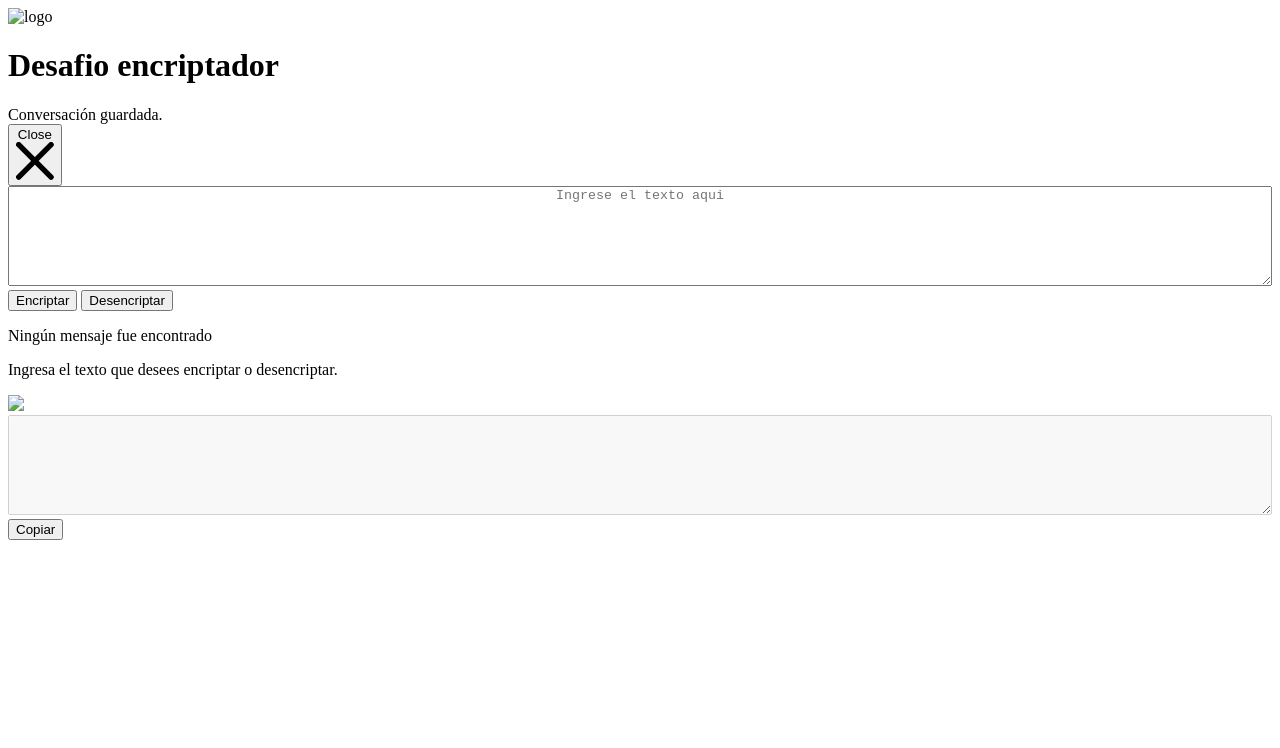
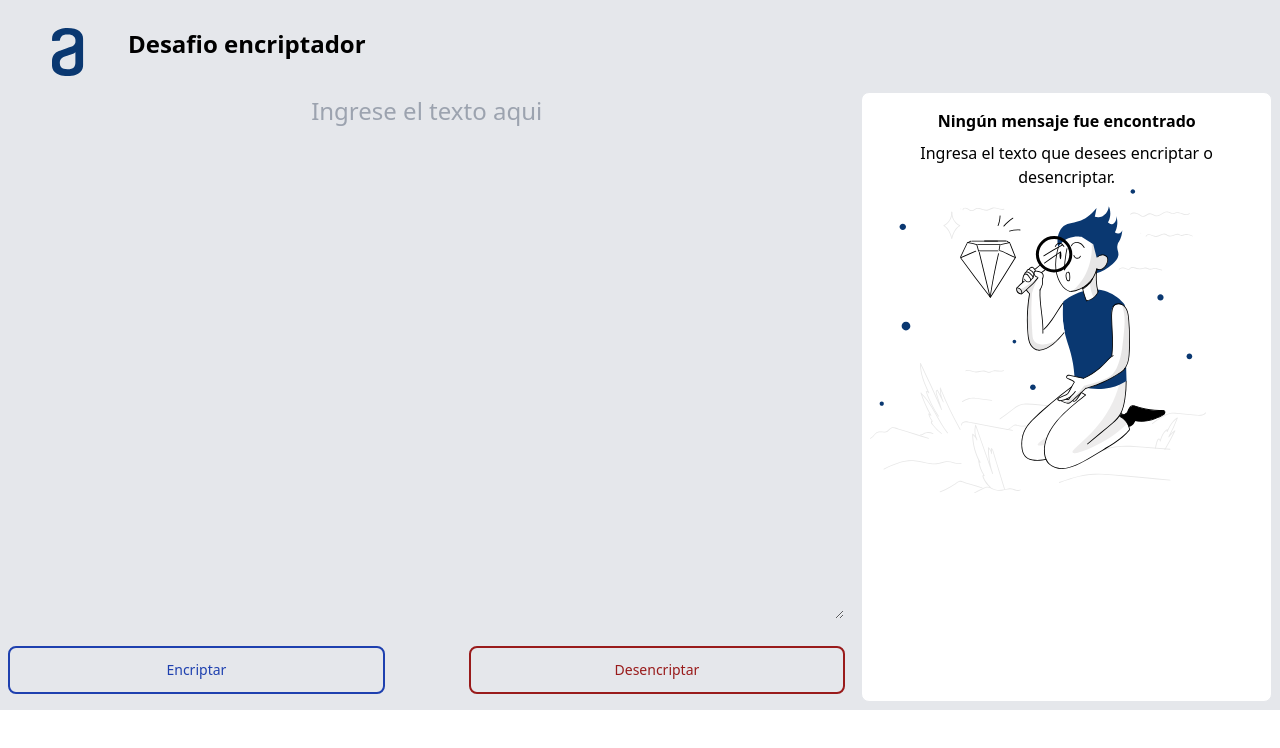
Before and after one commit to Gabusy07/encriptador, a website: page index.html in a window 1280 px wide. Drawn offline with Linux system fonts and the light colour scheme; the site is published under a folder, as on GitHub Pages, so addresses that start at the root find nothing.

Commit message:
modify path

```diff
--- a/index.html
+++ b/index.html
@@ -6,14 +6,14 @@
     <meta name="description" content="Descripción de la página web">
     <meta name="author" content="Gabriel Remes">
     <title>Desafio encriptador</title>
-    <link href="../dist/styles.css" rel="stylesheet">
+    <link href="./dist/styles.css" rel="stylesheet">
     <link rel="stylesheet" href="styles.css">
 </head>
 <body class="flex flex-col min-h-screen">
     <header class="flex items-center p-2 bg-gray-200">
 
         <div class="flex w-1/2 sm:w-1/3 md:w-1/4 lg:w-1/6 mt-5">
-            <img src="/resorces/Logo.svg" alt="logo" class="w-full h-auto">
+            <img src="./resorces/Logo.svg" alt="logo" class="w-full h-auto">
             <h1 class="text-2xl font-extrabold whitespace-nowrap">Desafio encriptador</h1>
         </div>
     </header>
@@ -51,7 +51,7 @@
                         <p class="h3 font-extrabold p-auto text-center mt-2">Ningún mensaje fue encontrado</p>
                         <p class="h6 font-light p-auto text-center mt-2">Ingresa el texto que desees encriptar o desencriptar.</p>
                         <div class="hidden md:block relative bottom-0">
-                            <img src="/resorces/muneco.svg">
+                            <img src="./resorces/muneco.svg">
 
                         </div>
 
```
Also changed, not shown: 1 other file.
